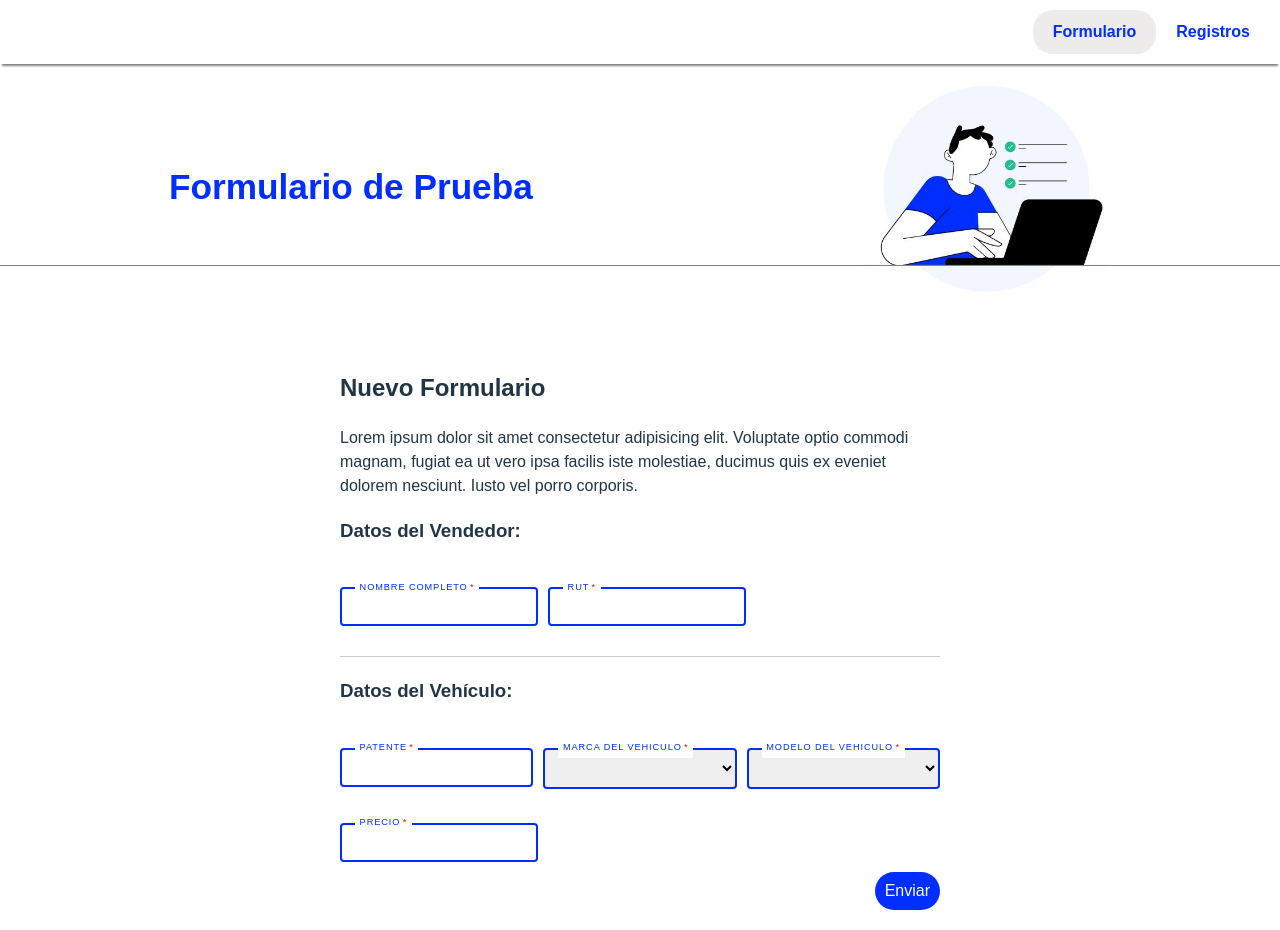
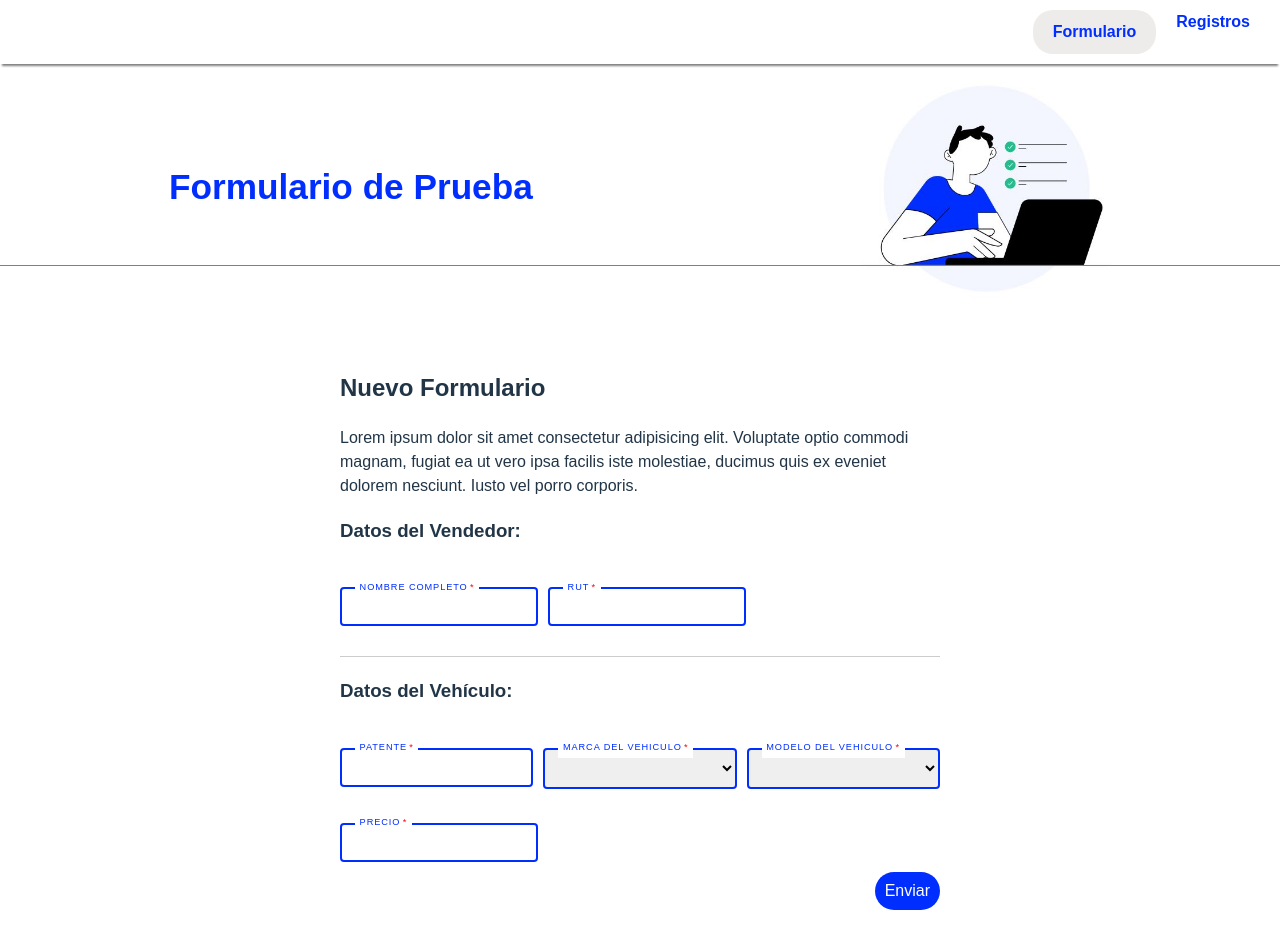
Before and after one commit to Thor023/pt_aw, a React (Vite) app in the folder prueba_tecnica/: page / in a window 1280 px wide. Built offline with nearby package versions, Linux system fonts and the light colour scheme.

Commit message:
fix movil

```diff
--- a/prueba_tecnica/src/components/Navbar.jsx
+++ b/prueba_tecnica/src/components/Navbar.jsx
@@ -30,9 +30,19 @@ const Navbar = () => {
   return (
     <Nav>
       <StyledNavLink to="/" exact>Formulario</StyledNavLink>
-      <StyledNavLink to="/registros">Registros</StyledNavLink>
+      {/* Mostrar el botón de "Registros" solo en pantallas de escritorio */}
+      <DesktopOnly>
+        <StyledNavLink to="/registros">Registros</StyledNavLink>
+      </DesktopOnly>
     </Nav>
   );
 };
 
+// Estilos para ocultar en móviles
+const DesktopOnly = styled.div`
+  @media (max-width: 768px) {
+    display: none;
+  }
+`;
+
 export default Navbar;
```
